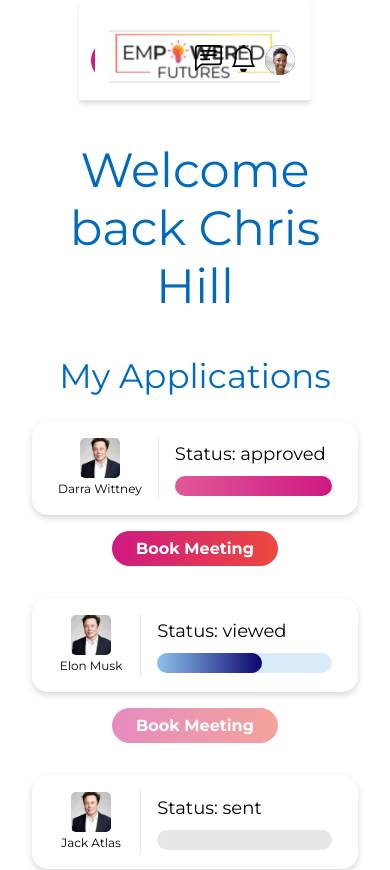
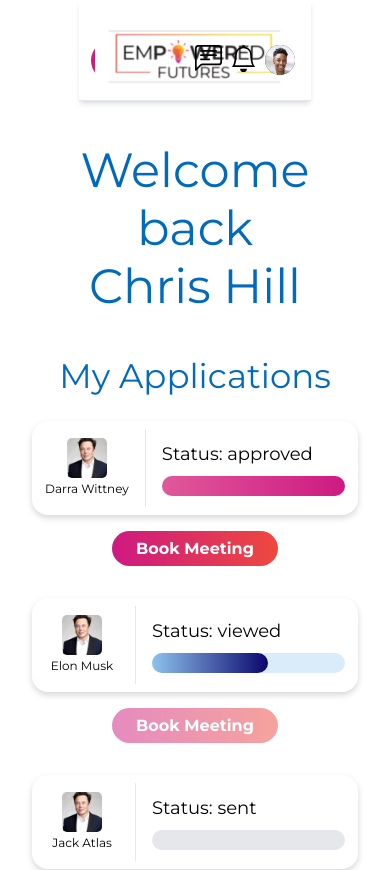
Before and after one commit to JasonXB/EF_Clone, a Next.js app: page /mentee in a window 390 px wide. Shown: the top 870 px of the page. Built offline with nearby package versions, Linux system fonts and the light colour scheme; what tw-elements would draw is missing.

Commit message:
My applications section now responsive on viewports as small as 360px in width

```diff
--- a/pages/mentee/index.tsx
+++ b/pages/mentee/index.tsx
@@ -42,7 +42,7 @@ export default function index() {
   return (
     <Layout>
       <h3 className="text-center mt-10 text-primary-1">
-        Welcome back {mock.username}
+        Welcome back<br className='sm:hidden'/> {mock.username}
       </h3>
       <section className="grid grid-cols-1 lg:grid-cols-2 lg:divide-x">
         <div className="lg:pr-5 mt-10">
--- a/src/components/menteeHome/ApplicationListItem.tsx
+++ b/src/components/menteeHome/ApplicationListItem.tsx
@@ -7,7 +7,7 @@ import { ApplicationData } from '../../interface/mentee/homepage';
 export default function ApplicationListItem(props: ApplicationData) {
   return (
     <li className="grid ss:grid-cols-[7fr,_auto] ss:h-[5.875rem] ss:gap-6 ss:mb-4 gap-4 mb-8">
-      <div className="grid grid-cols-[3fr,_7fr] divide-x items-center w-full shadowVariant1 rounded-2xl px-[26px] py-[16px] h-[5.875rem]">
+      <div className="grid grid-cols-[3fr,_7fr] divide-x items-center w-full shadowVariant1 rounded-2xl px-[13px] py-[8px] xs:px-[26px] xs:py-[16px] h-[5.875rem]">
         <div className="flex flex-col pr-4">
           <div className="relative rounded-[5px] overflow-hidden w-[40px] h-[40px] flex flex-col mx-auto">
             <Image
```
